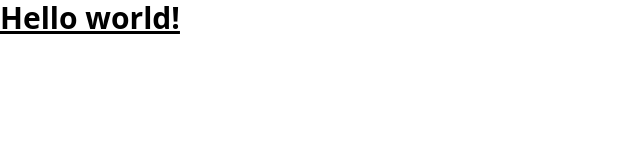
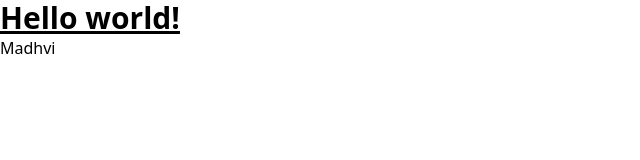
Before and after one commit to Viral1702/Hope-Connect, a React (Vite) app in the folder Frontend/: page / in a window 1280 px wide. Shown: the top 160 px of the page, without its empty margins (0-640 px from the left). Built offline with nearby package versions, Linux system fonts and the light colour scheme.

Commit message:
app.jsx edit

```diff
--- a/Frontend/src/App.jsx
+++ b/Frontend/src/App.jsx
@@ -2,6 +2,7 @@ function App() {
   return (
     <>
       <h1 class="text-3xl font-bold underline">Hello world!</h1>
+      <h1>Madhvi</h1>
     </>
   );
 }
```
